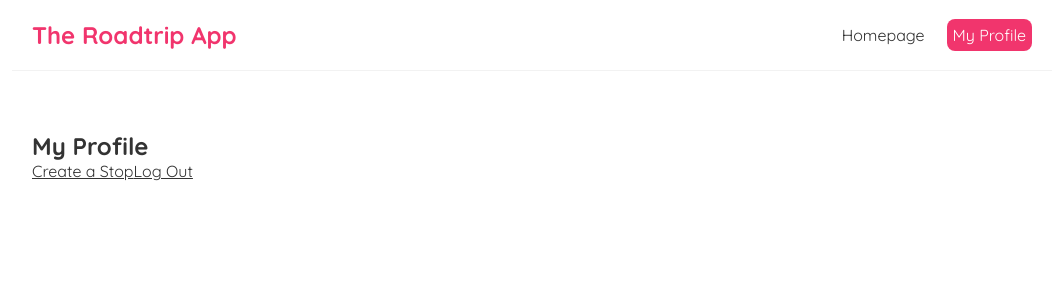
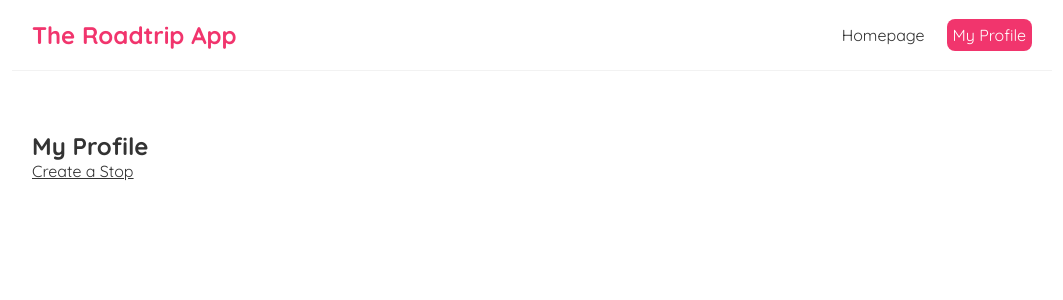
Before and after one commit to seemaullal/map-project, a React (Create React App) app in the folder front_end/: page /profile in a window 1280 px wide. Shown: the top 300 px of the page, without its empty margins (108-1171 px from the left). Built offline with nearby package versions, Linux system fonts and the light colour scheme; no server answers.

Commit message:
Removed logout link on my profile page

```diff
--- a/front_end/src/App.js
+++ b/front_end/src/App.js
@@ -36,7 +36,6 @@ function App() {
             <Route path="/" element={<Homepage />} />
             <Route path="/create-account" element={<CreateAccountPage />} />
             <Route path="/login" element={<LoginPage />} />
-            <Route path="/logout" element={<Logout />} />
             <Route path="/profile" element={<ProfilePage />} />
             <Route path="/create-stop" element={<CreateStopPage />} />
           </Routes>
--- a/front_end/src/Pages/ProfilePage.js
+++ b/front_end/src/Pages/ProfilePage.js
@@ -9,7 +9,6 @@ const ProfilePage = (props) => {
             <h2>My Profile</h2>
             {/* <p>{users}</p> */}
             <Link to="/create-stop">Create a Stop</Link>
-            <Link to="/logout">Log Out</Link>
         </div>
      );
 }
```
